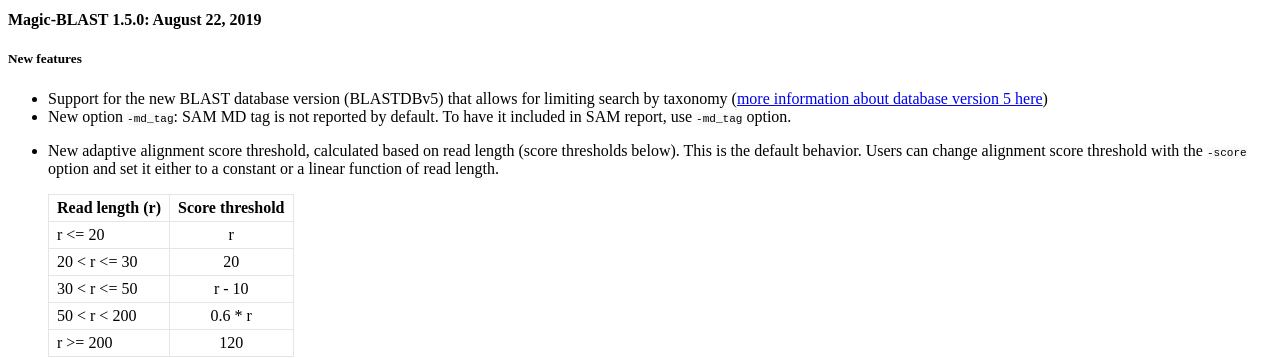
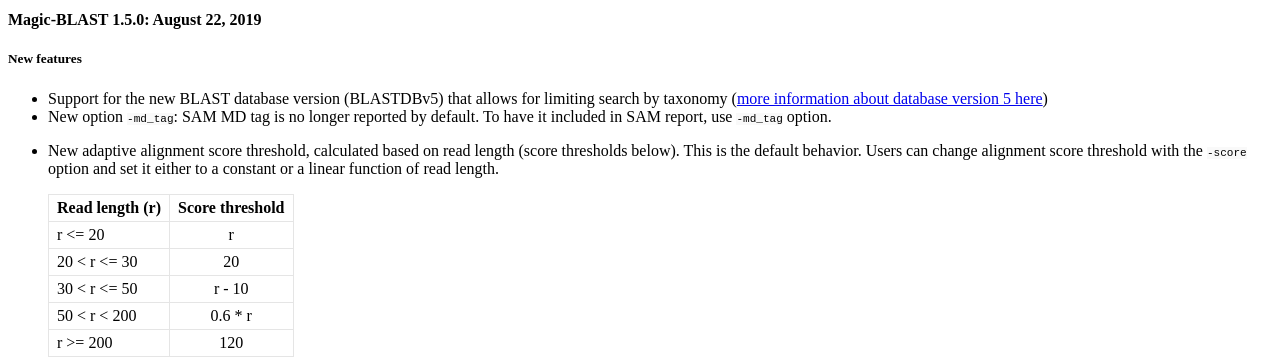
Before and after one commit to ncbi/magicblast, a Jekyll site: the page built from docs/_posts/2017-09-13-release.md, in a window 1280 px wide and 900 px high. Shown: the part 422-780 px from the top of the window. Built offline with Jekyll 4.4.1, drawn with Linux system fonts in a browser that asks for light colours; a style sheet for code colours, icons or effects is not loaded.

Commit message:
Improved wording

````diff
--- a/docs/_posts/2017-09-13-release.md
+++ b/docs/_posts/2017-09-13-release.md
@@ -9,7 +9,7 @@
 
 ##### New features
 * Support for the new BLAST database version (BLASTDBv5) that allows for limiting search by taxonomy ([more information about database version 5 here](https://ftp.ncbi.nlm.nih.gov/blast/db/v5/blastdbv5.pdf))
-* New option ```-md_tag```: SAM MD tag is not reported by default. To have it included in SAM report, use ```-md_tag``` option.
+* New option ```-md_tag```: SAM MD tag is no longer reported by default. To have it included in SAM report, use ```-md_tag``` option.
 * New adaptive alignment score threshold, calculated based on read length (score thresholds below). This is the default behavior. Users can change alignment score threshold with the ```-score``` option and set it either to a constant or a linear function of read length.
 
   Read length (r) | Score threshold
````
